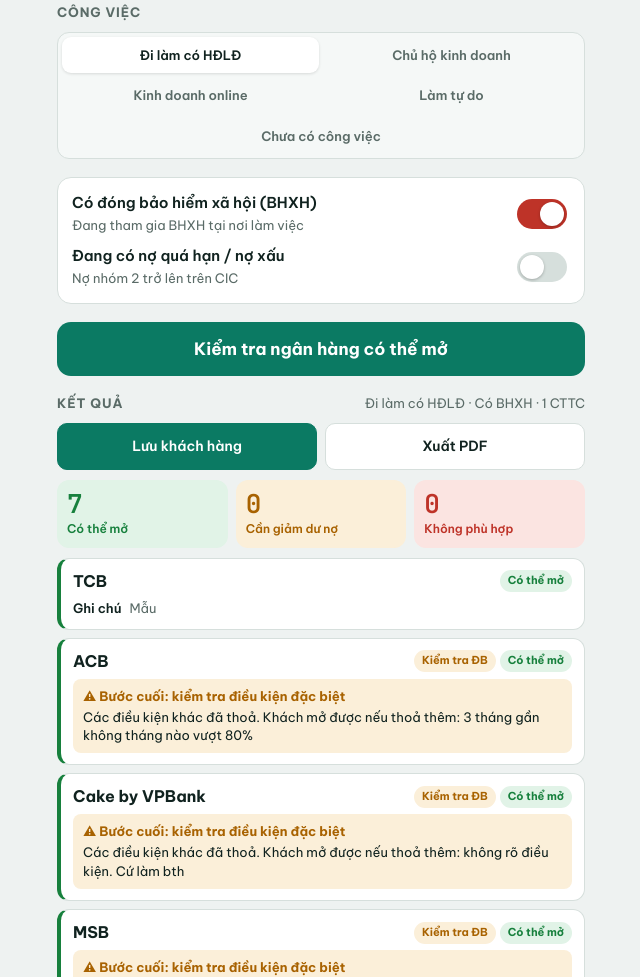
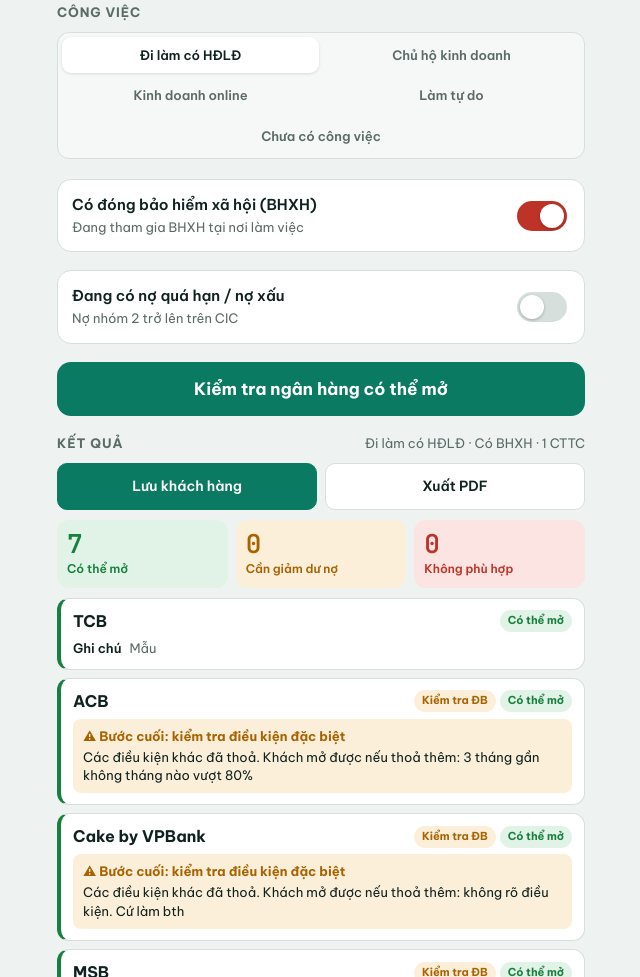
Before and after one commit to maingocson/kiem-tra-mo-the, a plain HTML site: page index.html in a window 1280 px wide. Shown: the part 1113-2090 px from the top of the page, without its empty margins (319-959 px from the left). Drawn offline with Linux system fonts and the light colour scheme.

Commit message:
Đưa công tắc BHXH vào mục Công việc cho dễ thấy
Co-Authored-By: Claude Opus 5.5 <noreply@anthropic.com>

```diff
--- a/index.html
+++ b/index.html
@@ -249,11 +249,13 @@ body.editing .wrap{padding-bottom:calc(170px + env(safe-area-inset-bottom,0px))}
         <button type="button" data-job="tudo" aria-pressed="false">Làm tự do</button>
         <button type="button" data-job="none" aria-pressed="false">Chưa có công việc</button>
       </div>
+      <div class="panel" style="margin-top:10px">
+        <label class="switch" for="bhxh"><span><span style="font-weight:600">Có đóng bảo hiểm xã hội (BHXH)</span><br><span class="note">Đang tham gia BHXH tại nơi làm việc</span></span><input type="checkbox" id="bhxh"></label>
+      </div>
     </section>
 
     <section>
-      <div class="panel stack">
-        <label class="switch" for="bhxh"><span><span style="font-weight:600">Có đóng bảo hiểm xã hội (BHXH)</span><br><span class="note">Đang tham gia BHXH tại nơi làm việc</span></span><input type="checkbox" id="bhxh"></label>
+      <div class="panel">
         <label class="switch" for="badDebt"><span><span style="font-weight:600">Đang có nợ quá hạn / nợ xấu</span><br><span class="note">Nợ nhóm 2 trở lên trên CIC</span></span><input type="checkbox" id="badDebt"></label>
       </div>
     </section>
```
